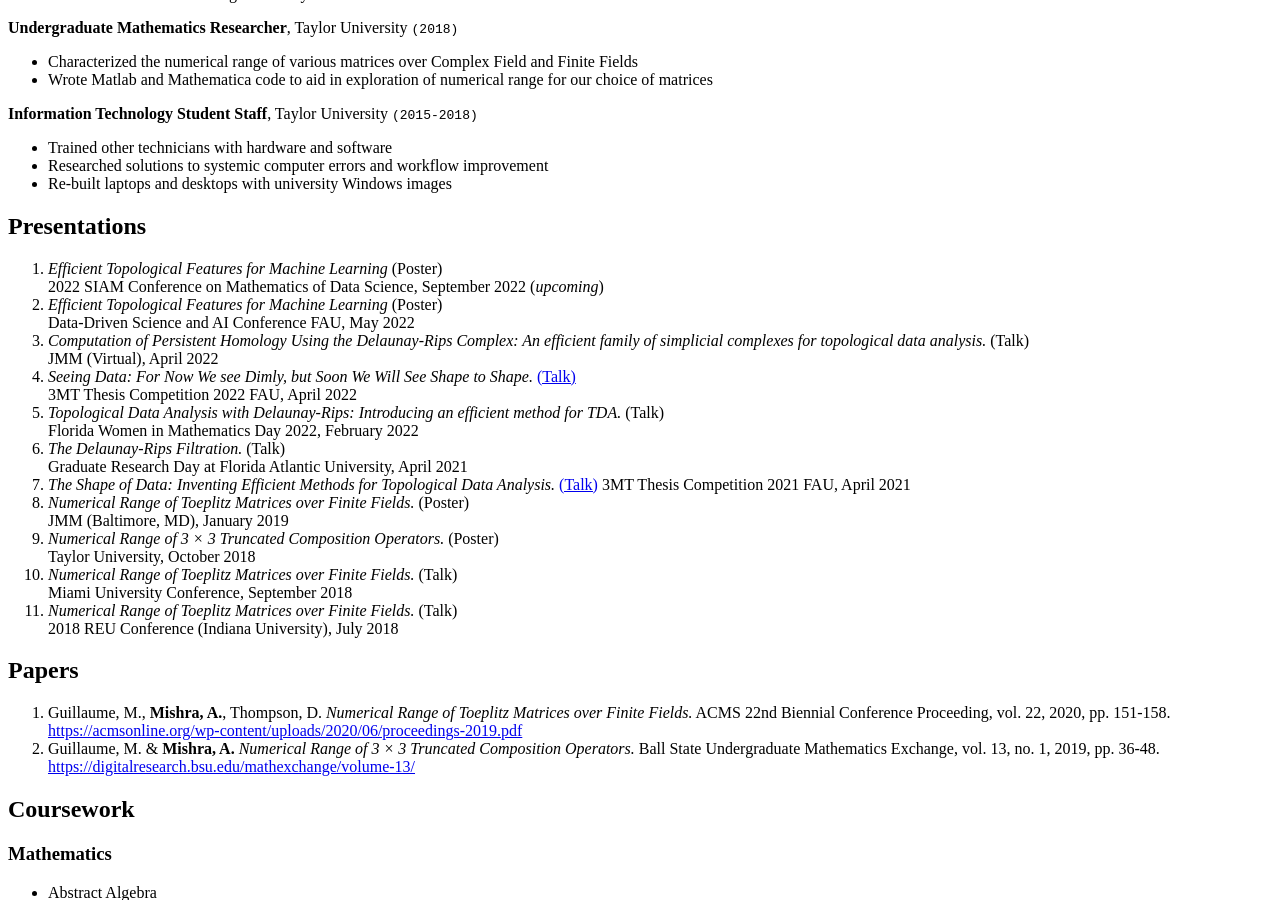
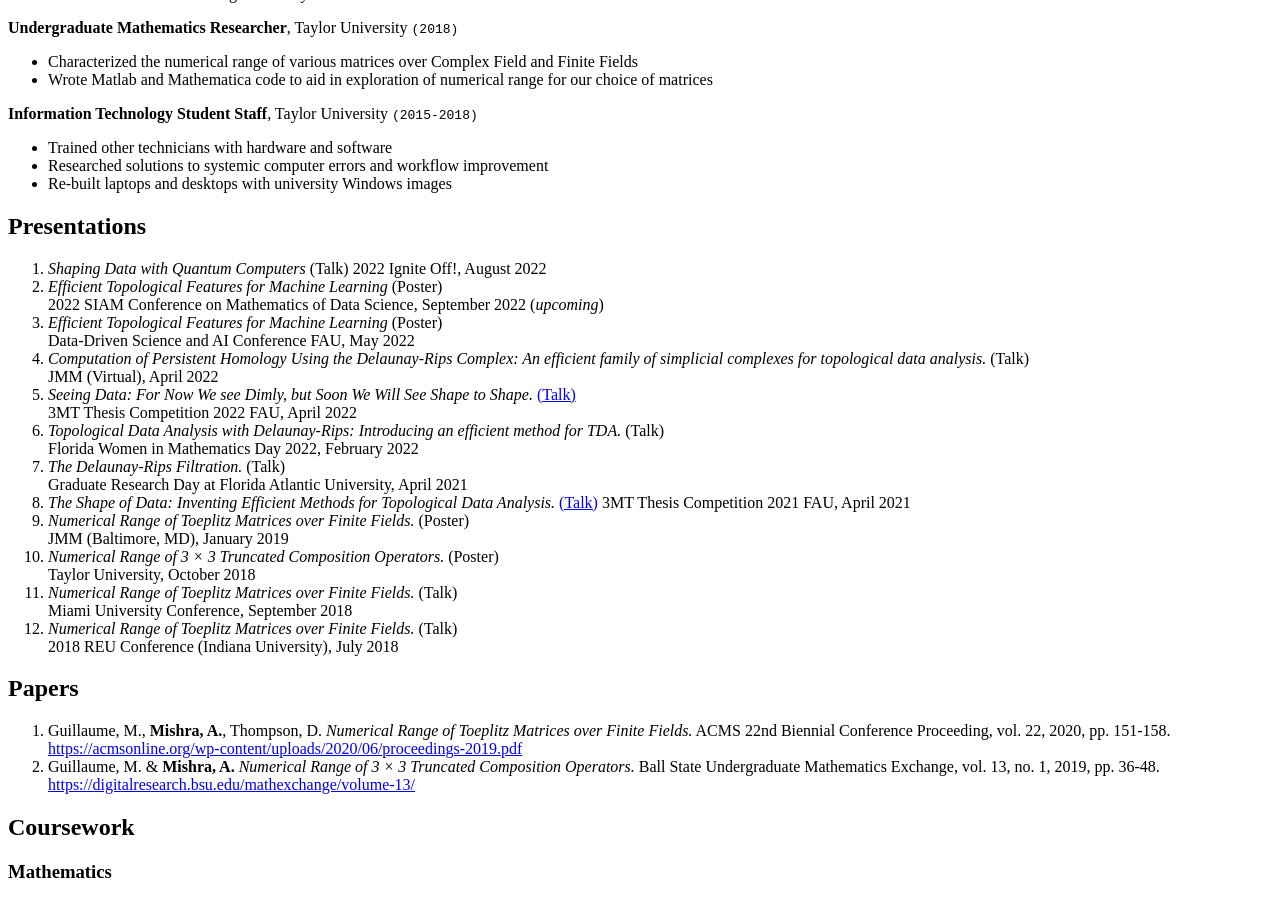
Before and after one commit to amish-mishra/amish-mishra.github.io, a Jekyll site: the page built from _pages/03_cv.md, in a window 1280 px wide and 900 px high, scrolled down 2265 px. Built offline with Jekyll 4.4.1, drawn with Linux system fonts in a browser that asks for light colours; some web fonts are replaced.

Commit message:
Update 03_cv.md

```diff
--- a/_pages/03_cv.md
+++ b/_pages/03_cv.md
@@ -84,7 +84,9 @@ __RT Logic Project Team Member__, Taylor University `(2018)`
 
 ## Presentations
 
-1. *Efficient Topological Features for Machine Learning* (Poster)
+1. *Shaping Data with Quantum Computers* (Talk)
+2022 Ignite Off!, August 2022
+3. *Efficient Topological Features for Machine Learning* (Poster)
 2022 SIAM Conference on Mathematics of Data Science, September 2022 (_upcoming_)
 1. *Efficient Topological Features for Machine Learning* (Poster)
 Data-Driven Science and AI Conference FAU, May 2022
```
